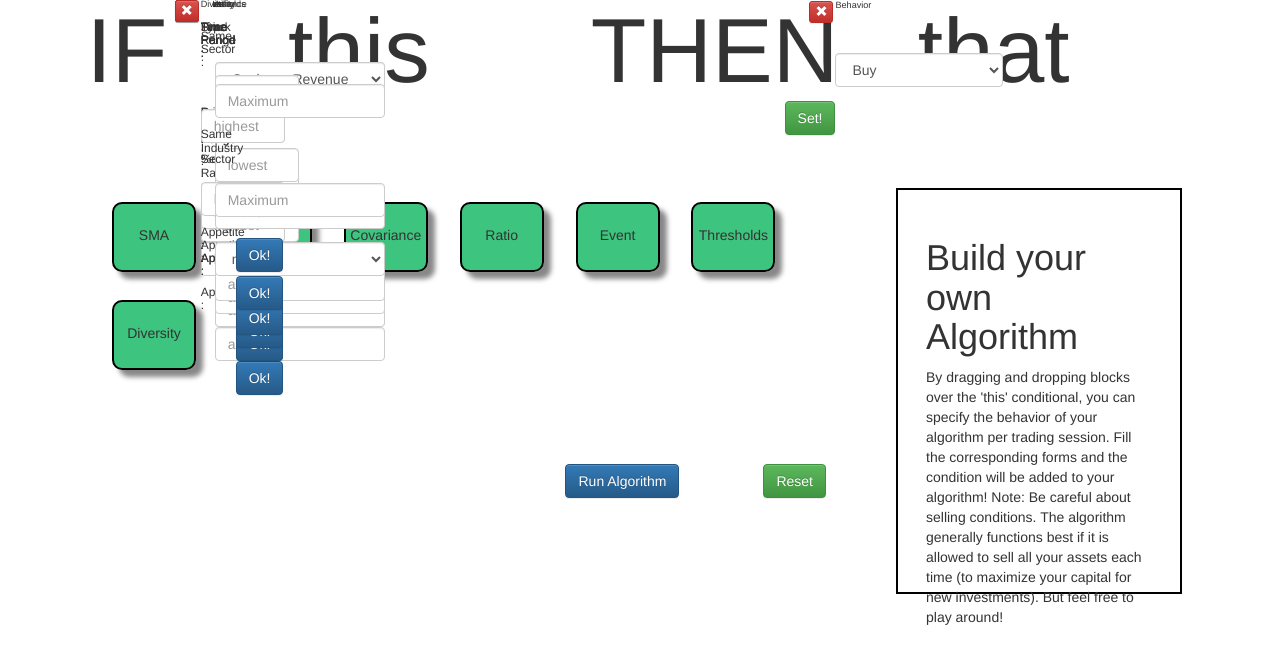
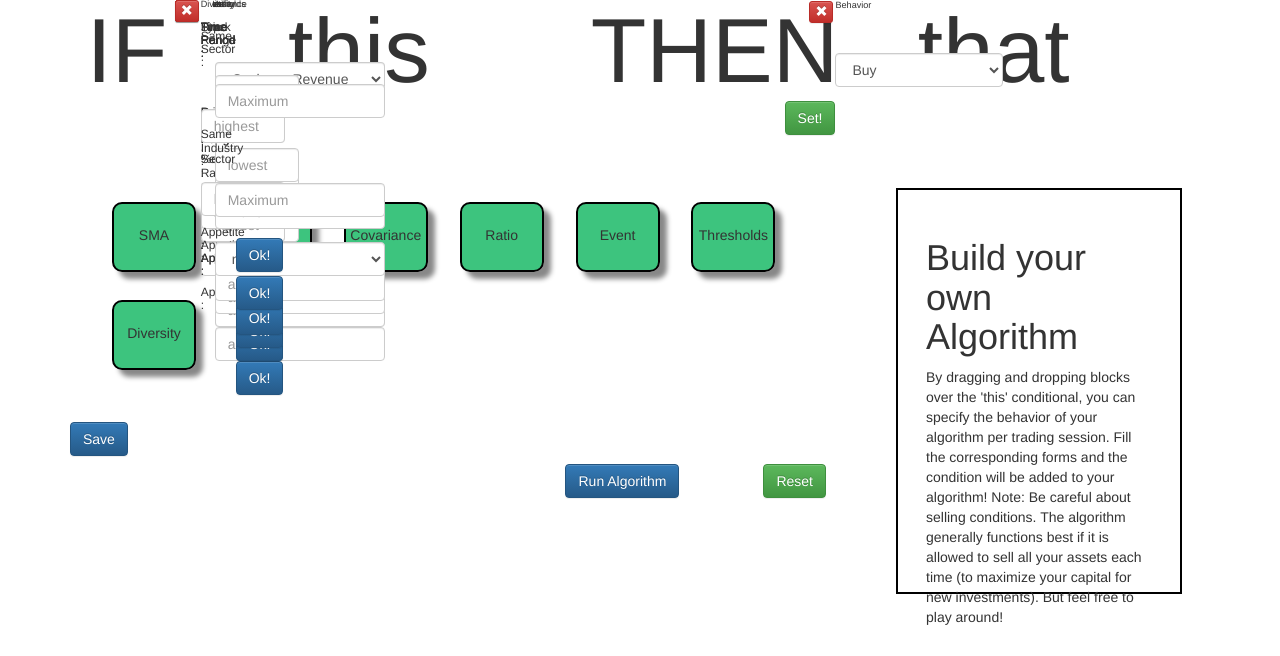
Before and after one commit to lucasbrambrink/trading, a Django app: page /builder/create_json/ in a window 1280 px wide. Shown: the part 141-797 px from the top of the page. Run offline with Django 3.2, Linux system fonts and the light colour scheme; parts of the project's set-up code (start-up, migrations or seed data) failed here and were passed over; some libraries are stand-ins or nearby versions.

Commit message:
Add back save button.

```diff
--- a/algo_builder/templates/algo_builder/builder.html
+++ b/algo_builder/templates/algo_builder/builder.html
@@ -217,9 +217,12 @@
     </div>
 </div>
 <button style='float:right; margin:3em;' type="submit" id='reset_button' class="btn btn-success">Reset</button>
+<button id="save-btn" class="btn btn-primary">Save</button>
+    <a style='float:right; margin:3em;' href="{% url 'backtest:run' algo_id=algo_id %}"><button id="run-btn" class='btn btn-primary' style='margin-left:1.7em;'>Run Algorithm</button></a>
 
-    <a style='float:right; margin:3em;' href="{% url 'backtest:result' id=id %}"><button id="run-btn" class='btn btn-primary' style='margin-left:1.7em;'>Run Algorithm</button></a>
+  <input id="algo_id" type="hidden" value="{{ algo_id }}">
         <script>
+        algo_id = $('#algo_id').val();
         var testResponse = {
 {#            backtest: {#}
 {#                id: "{{ id }}",#}
@@ -310,6 +313,7 @@
         };
 
         $("#save-btn").on('click', function(e) {
+            alert('save');
             $.ajax({
                 url: "{% url 'builder:save' %}",
                 type: "POST",
@@ -332,5 +336,4 @@
 {% block scripts %}
     <script src="{% static 'bower_components/jquery-cookie/jquery.cookie.js' %}"></script>
     <script src="{% static 'algo_builder/builder.js' %}"></script>
-    <script src="{% static 'bower_components/jqBootstrapValidation/dist/jqBootstrapValidation-1.3.7.min.js' %}"></script>
 {% endblock %}
```
